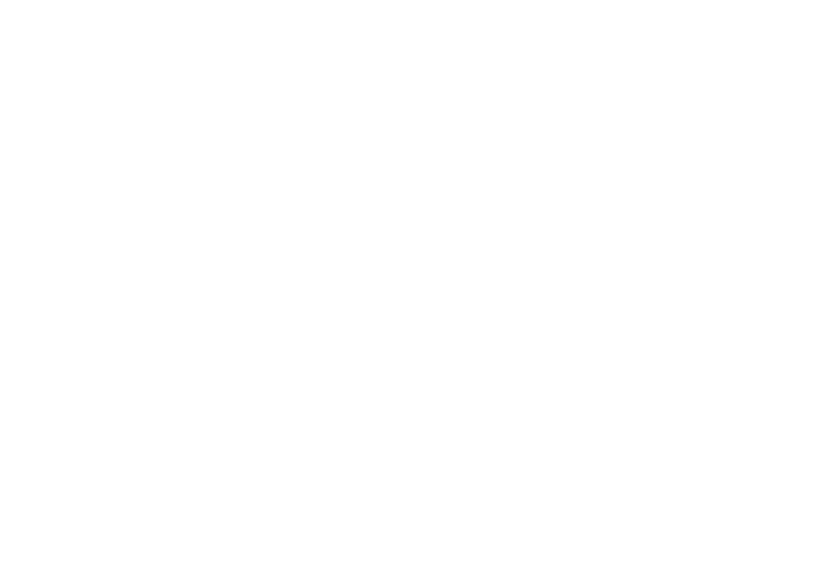
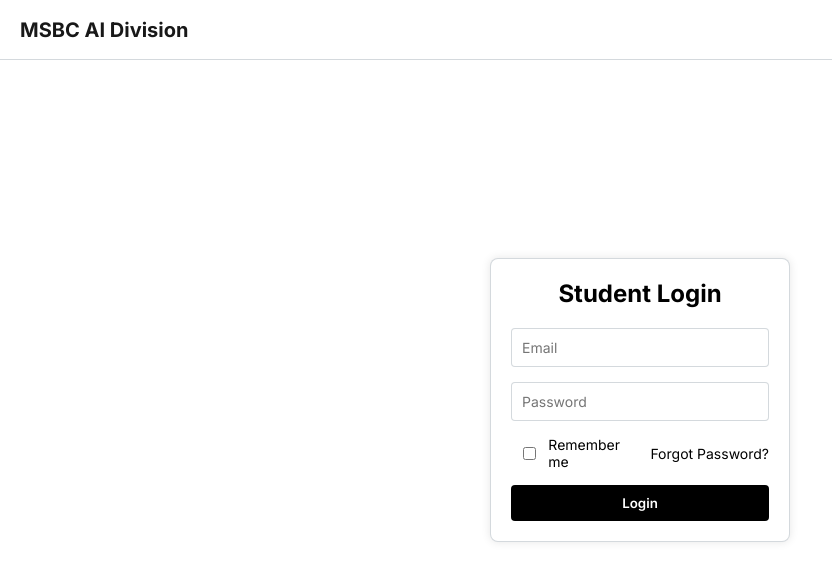
Before and after one commit to NotJanmejay/increments-ai, a React (Vite) app: page /login in a window 1280 px wide. Before the commit this address had no page. Shown: the top 580 px of the page, without its empty margins (0-832 px from the left). Built offline with nearby package versions, Linux system fonts and the light colour scheme.

Commit message:
feat : changed login page UI and fixed the code

```diff
--- a/src/App.tsx
+++ b/src/App.tsx
@@ -1,5 +1,7 @@
 import TeacherAdmin from "./page/teacherAdmin"
 import StudentChatbot from "./page/studentChatbot"
+import LogIn from "./page/LogIn"
+// import StudentLogin from "./page/StudentLogin"
 import { Routes, Route } from "react-router-dom"
 
 function Home() {
@@ -11,6 +13,8 @@
     <Route Component={Home} path="/" />
     <Route Component={TeacherAdmin} path="/teacher" />
     <Route Component={StudentChatbot} path="/student" />
+    <Route Component={LogIn} path="/login" />
+    {/* <Route Component={StudentLogin} path="/login" /> */}
   </Routes>
 }
 
--- /dev/null
+++ b/src/page/LogIn.tsx
@@ -0,0 +1,76 @@
+import React, { useState } from 'react';
+import '../styles/LoginStyle.css';
+
+const StudentLogin: React.FC = () => {
+    const [credentials, setCredentials] = useState({
+        email: '',
+        password: '',
+    });
+    const [rememberMe, setRememberMe] = useState(false);
+
+    const handleChange = (e: React.ChangeEvent<HTMLInputElement>) => {
+        const { name, value } = e.target;
+        setCredentials({ ...credentials, [name]: value });
+    };
+
+    const handleSubmit = (e: React.FormEvent<HTMLFormElement>) => {
+        e.preventDefault();
+        console.log('Logging in with:', credentials);
+        alert('Login successful!');
+    };
+
+    const handleCheckboxChange = () => {
+        setRememberMe(!rememberMe);
+    };
+
+    return (
+        <div>
+            {/* Header Section */}
+            <header id="login-header">
+                <div className="msbc-ai">MSBC AI Division</div>
+            </header>
+
+            {/* Login Form Section */}
+            <div className="login-container" >
+                <form onSubmit={handleSubmit} className="login-form">
+                    <h2>Student Login</h2>
+                    <div>
+                        <input
+                            type="email"
+                            name="email"
+                            placeholder="Email"
+                            value={credentials.email}
+                            onChange={handleChange}
+                            required
+                        />
+                    </div>
+                    <div>
+                        <input
+                            type="password"
+                            name="password"
+                            placeholder="Password"
+                            value={credentials.password}
+                            onChange={handleChange}
+                            required
+                        />
+                    </div>
+                    <div className="options-container">
+                        <label className="remember-me">
+                            <input
+                                type="checkbox"
+                                checked={rememberMe}
+                                onChange={handleCheckboxChange}
+                            />
+                            Remember me
+                        </label>
+                        <a href="/forgot-password" className="forgot-password">Forgot Password?</a>
+                    </div>
+
+                    <button type="submit">Login</button>
+                </form>
+            </div>
+        </div>
+    );
+};
+
+export default StudentLogin;
--- /dev/null
+++ b/src/styles/LoginStyle.css
@@ -0,0 +1,109 @@
+html, body {
+    height: 100%;
+    margin: 0;
+    display: flex;
+    justify-content: center;
+    align-items: center;
+    background-color: white;
+}
+
+/* Header Section */
+#login-header {
+    position: absolute;
+    top: 0;
+    left: 0;
+    width: 100%;
+    height: 60px;
+    padding: 10px 20px;
+    background-color: white;
+    display: flex;
+    align-items: center;
+    justify-content: flex-start;
+    border-bottom: 1px solid rgba(112, 128, 144, 0.3);
+}
+
+.msbc-ai {
+    font-weight: bold;
+    font-size: 20px;
+    color: black;
+    opacity: 0.9;
+}
+
+/* Login Form Styles */
+.login-container {
+    background: white;
+    padding: 20px;
+    border-radius: 8px;
+    box-shadow: 0 0 10px rgba(0, 0, 0, 0.1);
+    width: 300px;
+    border: 1px solid rgba(112, 128, 144, 0.3);
+}
+
+.login-form {
+    display: flex;
+    flex-direction: column;
+}
+
+.login-form h2 {
+    margin-bottom: 20px;
+    text-align: center;
+    color: black;
+}
+
+.login-form div {
+    margin-bottom: 15px;
+}
+
+.login-form input {
+    width: 100%;
+    padding: 10px;
+    border: 1px solid rgba(112, 128, 144, 0.3);
+    border-radius: 4px;
+    font-size: 14px;
+    color: black;
+    background-color: white;
+}
+
+.login-form input:focus {
+    border: 1px solid red;
+}
+
+.login-form button {
+    width: 100%;
+    padding: 10px;
+    border: none;
+    border-radius: 4px;
+    background-color: black;
+    color: white;
+    cursor: pointer;
+    font-weight: 600;
+    transition: all 400ms cubic-bezier(0.075, 0.82, 0.165, 1);
+}
+
+.login-form button:hover {
+    background-color: rgb(48, 47, 47);
+}
+
+.options-container {
+    display: flex;
+    justify-content: space-between;
+    align-items: center; /* Center the checkbox, text, and link vertically */
+    margin-bottom: 15px;
+}
+
+.options-container label {
+    font-size: 14px;
+    display: flex;
+    align-items: center; /* Ensure the checkbox and text are vertically aligned */
+}
+
+.forgot-password {
+    color: black;
+    text-decoration: none;
+    font-size: 14px;
+    margin-left: 10px; /* Optional, add some spacing if needed */
+}
+
+.forgot-password:hover {
+    text-decoration: underline;
+}
```
Also changed, not shown: components/ChatPage.css (deleted, +0 -68 lines), components/ChatPage.tsx (deleted, +0 -48 lines), src/page/StudentLogin.tsx (renamed from components/StudentLogin.tsx), src/styles/StudentLogin.css (renamed from components/StudentLogin.css).
